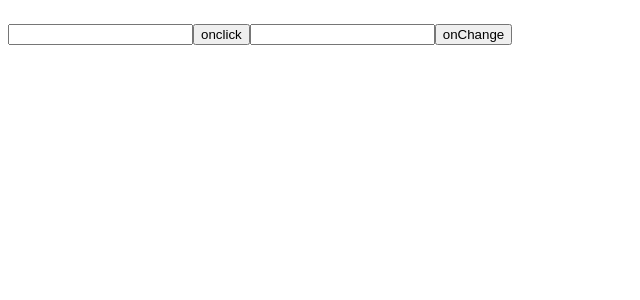
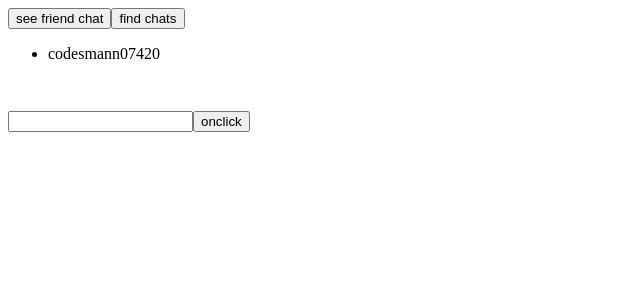
Before and after one commit to munirsebikaaka/chat-app, a React (Create React App) app: page / in a window 1280 px wide. Shown: the top 300 px of the page, without its empty margins (0-640 px from the left). Built offline with nearby package versions, Linux system fonts and the light colour scheme.

Commit message:
feat:added the friends array of object that shows all the saved numbers  in the application

```diff
--- a/src/App.js
+++ b/src/App.js
@@ -3,18 +3,22 @@ import Login from "./login";
 import "./storeLog";
 
 const oldAcounts = [
-  // { fullName: "rex", phoneNum: "54321" },
+  { fullName: "rex", phoneNum: "54321" },
   { fullName: "shadia", phoneNum: "21456" },
-  // { fullName: "paul", phoneNum: "54123" },
-  // { fullName: "drizy", phoneNum: "84301" },
-  // { fullName: "moxhus", phoneNum: "57320" },
+  { fullName: "paul", phoneNum: "54123" },
+  { fullName: "drizy", phoneNum: "84301" },
+  { fullName: "moxhus", phoneNum: "57320" },
 ];
+const me = [{ fullName: "codesmann", phoneNum: "07420", password: "" }];
 
 function App() {
   const [chat1, setChat1] = useState("");
   const [chatOb1, setChatOb1] = useState([{}]);
   const [chat2, setChat2] = useState("");
   const [chatOb2, setChatOb2] = useState([{}]);
+  const [seeFrindChat, setSeeFriendChat] = useState(false);
+  const [personChat, setPersonChat] = useState([{}]);
+  const [seeOrHideAllChats, setSeeOrHideAllChats] = useState(false);
 
   const chatsRecieveSendFunctionallity = (
     setChatObj,
@@ -37,38 +41,137 @@ function App() {
     chatsRecieveSendFunctionallity(setChatOb2, chatOb2, chat2, setChat2);
   };
 
+  const showHideFriendChat = () => {
+    setSeeFriendChat((set) => !set);
+  };
+
+  const seeAllChats = () => {
+    setSeeOrHideAllChats((see) => !see);
+  };
+
+  const selectFriendFromOldFriends = (phoneNum) => {
+    oldAcounts.map(
+      (el) => el.phoneNum === phoneNum && setPersonChat([...personChat, el])
+    );
+  };
+
   return (
     <div>
       {/* <Login /> */}
-      <ChatsCell
+
+      <div>
+        <Owner
           chat1={chat1}
+          setChat1={setChat1}
+          onPushToChats={onPushToChats}
+          seeFrindChat={seeFrindChat}
+          onHideShowFriendChat={showHideFriendChat}
+          chatOb1={chatOb1}
+          chatOb2={chatOb2}
+          onSeeAllChats={seeAllChats}
+        />
+        <Friend
           chat2={chat2}
-        setChat1={setChat1}
           setChat2={setChat2}
           chatOb1={chatOb1}
           chatOb2={chatOb2}
-        setChatOb1={setChatOb1}
-        setChatOb2={setChatOb2}
-        onPushToChats={onPushToChats}
           onPushToChats2={onPushToChats2}
+          seeFrindChat={seeFrindChat}
+          personChat={personChat}
+        />
+      </div>
+      <AllCharts
+        onSelectFriendFromOldFriends={selectFriendFromOldFriends}
+        seeOrHideAllChats={seeOrHideAllChats}
       />
     </div>
   );
 }
 
-const ChatsCell = ({
+const Owner = ({
   chat1,
-  chat2,
+  setChat1,
+  onPushToChats,
   chatOb1,
   chatOb2,
-  setChat1,
-  setChat2,
-  onPushToChats,
-  onPushToChats2,
+  onHideShowFriendChat,
+  seeFrindChat,
+  onSeeAllChats,
 }) => {
   return (
+    <div>
+      <button onClick={onHideShowFriendChat}>
+        {!seeFrindChat ? "see friend chat" : "hide friend chat"}
+      </button>
+      <button onClick={onSeeAllChats}>find chats</button>
+      <ul>
+        {me.map((el) => (
+          <li key={el.fullName}>
+            <span>{el.fullName}</span>
+            <span>{el.phoneNum}</span>
+          </li>
+        ))}
+      </ul>
+      <Chats chatOb1={chatOb1} chatOb2={chatOb2} />
+
+      <div>
+        <input
+          type="text"
+          value={chat1}
+          onChange={(e) => setChat1(e.target.value)}
+        />
+        <button onClick={onPushToChats}>onclick</button>
+      </div>
+    </div>
+  );
+};
+
+const Friend = ({
+  chat2,
+  setChat2,
+  onPushToChats2,
+  chatOb1,
+  chatOb2,
+  seeFrindChat,
+  personChat,
+}) => {
+  return (
+    <>
+      {seeFrindChat ? (
+        <>
+          <ul>
+            {personChat.map((el) =>
+              el.fullName ? (
+                <li key={el.fullName}>
+                  <span>{el.fullName}</span>
+                  <span>{el.phoneNum}</span>
+                </li>
+              ) : (
+                ""
+              )
+            )}
+          </ul>
+          <Chats chatOb1={chatOb1} chatOb2={chatOb2} />
+
+          <div>
+            <input
+              type="text"
+              value={chat2}
+              onChange={(e) => setChat2(e.target.value)}
+            />
+            <button onClick={onPushToChats2}>onChange</button>
+          </div>
+        </>
+      ) : (
+        ""
+      )}
+    </>
+  );
+};
+
+const Chats = ({ chatOb1, chatOb2 }) => {
+  return (
     <div className="chatsBoard">
-      <div>
       <ul>
         {chatOb1.map((el) =>
           el.cont ? (
@@ -81,16 +184,6 @@ const ChatsCell = ({
           )
         )}
       </ul>
-        <div>
-          <input
-            type="text"
-            value={chat1}
-            onChange={(e) => setChat1(e.target.value)}
-          />
-          <button onClick={onPushToChats}>onclick</button>
-        </div>
-      </div>
-      <div>
       <ul>
         {chatOb2.map((el) =>
           el.cont ? (
@@ -103,28 +196,26 @@ const ChatsCell = ({
           )
         )}
       </ul>
-        <input
-          type="text"
-          value={chat2}
-          onChange={(e) => setChat2(e.target.value)}
-        />
-        <button onClick={onPushToChats2}>onChange</button>
-      </div>
     </div>
   );
 };
 
-const Friend = () => {
+const AllCharts = ({ onSelectFriendFromOldFriends, seeOrHideAllChats }) => {
   return (
     <div>
+      {seeOrHideAllChats && (
         <ul>
           {oldAcounts.map((el) => (
-          <li>
-            <span>{el.fullName}</span>
-            <span>{el.phoneNum}</span>
+            <li
+              className="friend"
+              key={el.fullName}
+              onClick={() => onSelectFriendFromOldFriends(el.phoneNum)}
+            >
+              {el.fullName}
             </li>
           ))}
         </ul>
+      )}
     </div>
   );
 };
--- a/src/index.css
+++ b/src/index.css
@@ -1,3 +1,6 @@
 .chatsBoard {
   display: flex;
 }
+.friend {
+  cursor: pointer;
+}
--- a/src/storeLog.js
+++ b/src/storeLog.js
@@ -30,4 +30,3 @@ const password = () => {
 store.dispatch(fullName());
 store.dispatch(phoneNum());
 const pass = store.dispatch(password());
-console.log(pass.payload);
```
Lines whose indentation alone changed are shown as unchanged.
